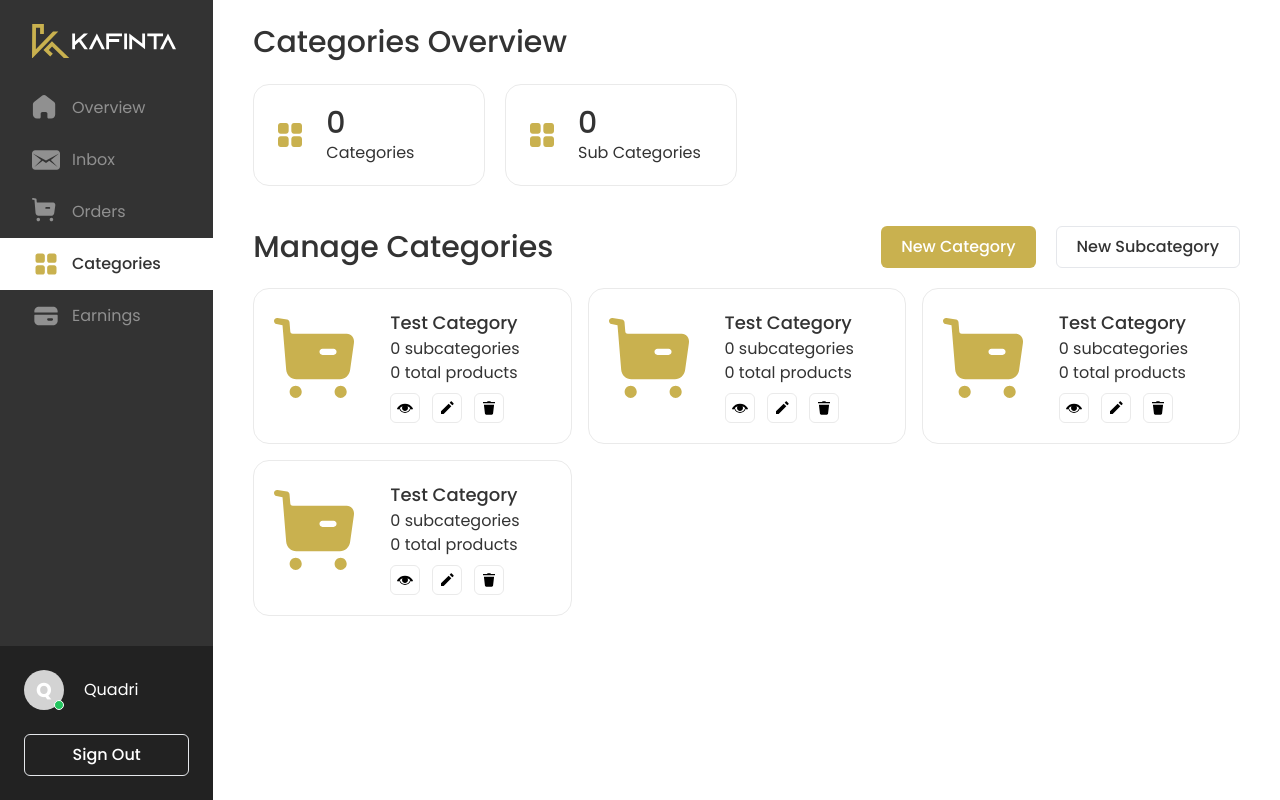
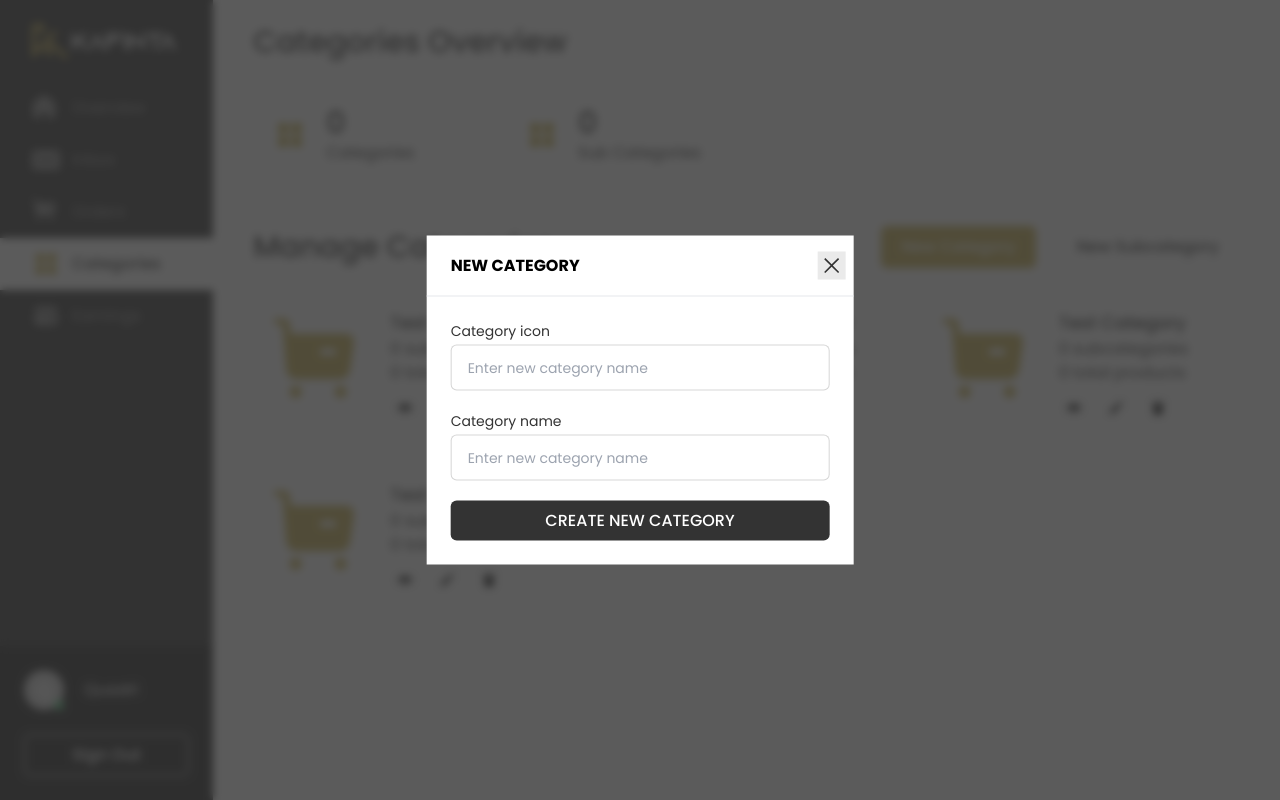
Before and after one commit to kafinta/admin-frontend, a Nuxt app: page /categories in a window 1280 px wide. Both pictures are taken after a click on the button "New Category". Built offline with nearby package versions, Linux system fonts and the light colour scheme.

Commit message:
chore: new category and new subcategory events handled

```diff
--- a/components/Modals/Overlay.vue
+++ b/components/Modals/Overlay.vue
@@ -15,7 +15,7 @@
             </button>
           </div>
 
-          <div class="px-4 md:px-6 py-5 " :class="(scrollable ? 'overflow-y-scroll' : 'overflow-hidden')">
+          <div class="p-4 md:p-6" :class="(scrollable ? 'overflow-y-scroll' : 'overflow-hidden')">
             <slot />
           </div>
 
--- a/pages/categories.vue
+++ b/pages/categories.vue
@@ -18,7 +18,7 @@
 
     <ModalsOverlay :openOverlay="openEditOverlay" @closeOverlay="editCategory()">
       <template #title>Edit Category</template>
-      <form @submit.prevent="submitEdit()" class="py-6">
+      <form @submit.prevent="submitEdit()">
         <div class="p-2 bg-accent-100 rounded-md w-fit mx-auto mb-5 2xl:mb-10">
           <img :src="require('@/assets/images/insights/categories.svg')" alt="" class="w-30">
 
@@ -33,7 +33,7 @@
 
     <ModalsOverlay :openOverlay="openDeleteOverlay" @closeOverlay="deleteCategory()">
       <template #title>Delete Category</template>
-      <div class="py-6">
+      <div>
         <UiTypographyP>Are you sure you want to delete this course</UiTypographyP>
         <div class="mt-5 2xl:mt-8 p-5 rounded-md border border-accent-100 w-full text-center">
           <UiTypographyH2>Test Category</UiTypographyH2>
@@ -45,6 +45,24 @@
       </div>
     </ModalsOverlay>
 
+    <ModalsOverlay :openOverlay="newCategoryOverlay" @closeOverlay="createCategory()">
+      <template #title>New Category</template>
+      <form @submit.prevent="createCategory()" action="" class="grid gap-5">
+        <FormInput placeholder="Enter new category name" label="Category icon" />
+        <FormInput placeholder="Enter new category name" label="Category name" />
+        <FormButton>Create New Category</FormButton>
+      </form>
+    </ModalsOverlay>
+
+    <ModalsOverlay :openOverlay="newSubcategoryOverlay" @closeOverlay="createSubcategory()">
+      <template #title>New Category</template>
+      <form @submit.prevent="createSubcategory()" action="" class="grid gap-5">
+        <FormInput placeholder="Choose Category" label="Category" />
+        <FormInput placeholder="Enter subcategory name" label="Subcategory name" />
+        <FormButton>Create Subcategory</FormButton>
+      </form>
+    </ModalsOverlay>
+
     <UiTypographyH2>Categories Overview</UiTypographyH2>
     <div class="grid grid-cols-2 lg:grid-cols-4 gap-5 my-6">
       <UiCardsOverview v-for="item in overview" :key="item.id" :imagePath="item.imagePath" :item="item.title" :item_count="item.count" :route="item.route" />
@@ -53,8 +71,8 @@
       <UiTypographyH2>Manage Categories</UiTypographyH2>
 
       <div class="flex gap-5">
-        <UiButtonsPrimary>New Category</UiButtonsPrimary>
-        <UiButtonsTertiary>New Subcategory</UiButtonsTertiary>
+        <UiButtonsPrimary @clicked="createCategory()">New Category</UiButtonsPrimary>
+        <UiButtonsTertiary @clicked="createSubcategory()">New Subcategory</UiButtonsTertiary>
       </div>
     </div>
     <div class="grid grid-cols-2 lg:grid-cols-3 gap-3 md:gap-4 mt-5">
@@ -77,6 +95,8 @@ export default {
       openDialog: false,
       openEditOverlay: false,
       openDeleteOverlay: false,
+      newCategoryOverlay: false,
+      newSubcategoryOverlay: false,
       overview: [
         {
           id: 1,
@@ -139,6 +159,14 @@ export default {
       this.openDeleteOverlay = !this.openDeleteOverlay
     },
 
+    createCategory(){
+      this.newCategoryOverlay = !this.newCategoryOverlay
+    },
+
+    createSubcategory(){
+      this.newSubcategoryOverlay = !this.newSubcategoryOverlay
+    },
+
     submitEdit(){
       this.loadingState = true
       setTimeout(() => {
```
